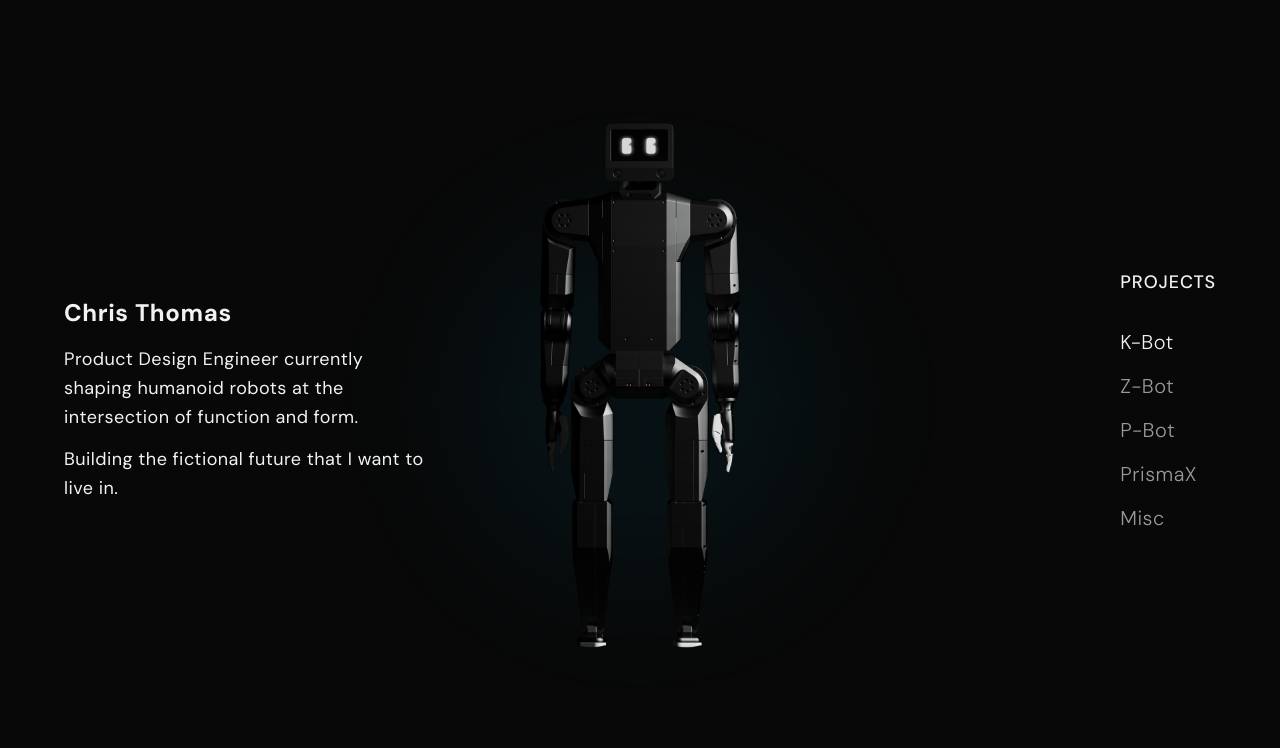
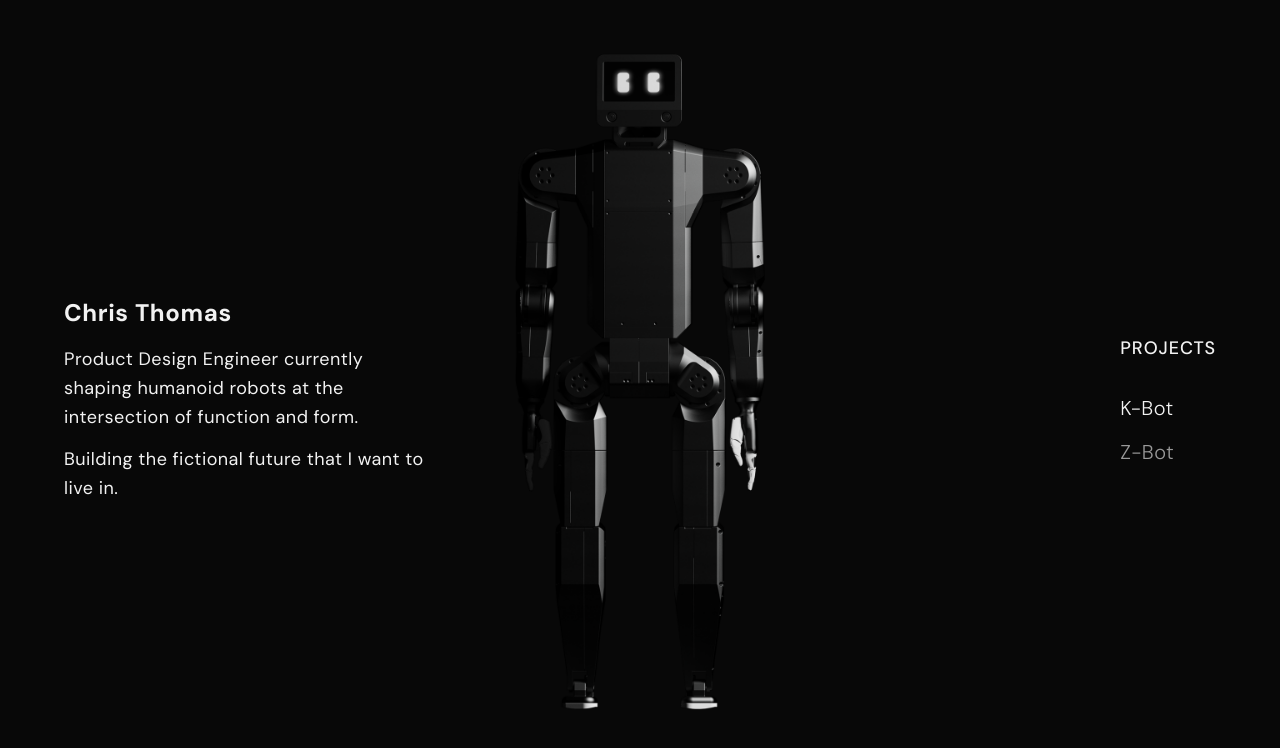
Before and after one commit to chrisangelothomas/2025Portfolio, a React (Vite) app: page / in a window 1280 px wide. Shown: the top 748 px of the page. Built offline with nearby package versions, Linux system fonts and the light colour scheme.

Commit message:
Fix scrolling and image size
Refactored scrolling to work correctly, reduced robot list to K-Bot and Z-Bot, increased robot image size to 200%, and removed background glow.

```diff
--- a/src/components/Navigation.tsx
+++ b/src/components/Navigation.tsx
@@ -3,7 +3,7 @@ interface NavigationProps {
   onRobotSelect: (index: number) => void;
 }
 
-const robots = ['K-Bot', 'Z-Bot', 'P-Bot', 'PrismaX', 'Misc'];
+const robots = ['K-Bot', 'Z-Bot'];
 
 export default function Navigation({ currentRobot, onRobotSelect }: NavigationProps) {
   const handleRobotClick = (index: number) => {
--- a/src/components/RobotShowcase.tsx
+++ b/src/components/RobotShowcase.tsx
@@ -3,8 +3,6 @@ import { useEffect, useState } from 'react';
 const robots = [
   { name: 'K-Bot', image: '/lovable-uploads/b1ef3f37-b46d-4a5b-8911-cfcbece79ac4.png', description: 'Advanced humanoid platform' },
   { name: 'Z-Bot', image: '/lovable-uploads/b1ef3f37-b46d-4a5b-8911-cfcbece79ac4.png', description: 'Compact tactical unit' },
-  { name: 'P-Bot', image: '/lovable-uploads/b1ef3f37-b46d-4a5b-8911-cfcbece79ac4.png', description: 'Precision assembly robot' },
-  { name: 'PrismaX', image: '/lovable-uploads/b1ef3f37-b46d-4a5b-8911-cfcbece79ac4.png', description: 'Luxury service android' },
 ];
 
 export default function RobotShowcase() {
@@ -15,8 +13,8 @@ export default function RobotShowcase() {
       const scrollY = window.scrollY;
       const windowHeight = window.innerHeight;
 
-      // Simple: each robot gets equal scroll sections
-      const sectionHeight = windowHeight * 4; // Each robot visible for 4 screen heights
+      // Each robot gets 3 screen heights of scroll
+      const sectionHeight = windowHeight * 3;
       const robotIndex = Math.floor(scrollY / sectionHeight);
       const clampedIndex = Math.min(Math.max(robotIndex, 0), robots.length - 1);
 
@@ -27,14 +25,30 @@ export default function RobotShowcase() {
     return () => window.removeEventListener('scroll', handleScroll);
   }, []);
 
+  // Calculate scroll progress within current robot section
+  const scrollY = window.scrollY;
+  const windowHeight = window.innerHeight;
+  const sectionHeight = windowHeight * 3;
+  const sectionProgress = (scrollY % sectionHeight) / sectionHeight;
+
+  // Robot moves up as you scroll (0 = bottom, 1 = top)
+  const translateY = sectionProgress * 100;
+
   return (
-    <div className="fixed inset-0 flex items-center justify-center pointer-events-none z-10">
+    <div className="fixed inset-0 flex items-end justify-center pointer-events-none z-10">
       <div className="relative w-screen h-screen flex items-center justify-center">
-        <img
-          src={robots[currentRobot].image}
-          alt={robots[currentRobot].name}
-          className="max-w-[50vw] max-h-[80vh] object-contain"
-        />
+        <div
+          className="transition-transform duration-100 ease-linear"
+          style={{
+            transform: `translateY(-${translateY}%)`,
+          }}
+        >
+          <img
+            src={robots[currentRobot].image}
+            alt={robots[currentRobot].name}
+            className="w-[100vw] h-[100vh] object-contain"
+          />
+        </div>
       </div>
     </div>
   );
--- a/src/pages/Index.tsx
+++ b/src/pages/Index.tsx
@@ -6,8 +6,8 @@ import ProfileSection from '../components/ProfileSection';
 const Index = () => {
   const [currentRobot, setCurrentRobot] = useState(0);
 
-  // Create scroll height for all robots (4 screen heights per robot)
-  const scrollHeight = `${400 * 4}vh`; // 4 robots
+  // Create scroll height for 2 robots (3 screen heights per robot)
+  const scrollHeight = `${300 * 2}vh`; // 2 robots
 
   return (
     <div className="bg-background min-h-screen font-geometric">
@@ -36,24 +36,7 @@ const Index = () => {
         <RobotShowcase />
 
         {/* Scroll Spacer */}
-        <div style={{ height: scrollHeight }} className="relative">
-          {/* Subtle grid pattern overlay */}
-          <div
-            className="absolute inset-0 opacity-5"
-            style={{
-              backgroundImage: `
-                linear-gradient(rgba(0, 255, 255, 0.1) 1px, transparent 1px),
-                linear-gradient(90deg, rgba(0, 255, 255, 0.1) 1px, transparent 1px)
-              `,
-              backgroundSize: '50px 50px'
-            }}
-          ></div>
-        </div>
-
-        {/* Subtle ambient lighting effect */}
-        <div className="fixed inset-0 pointer-events-none z-0">
-          <div className="absolute top-1/2 left-1/2 transform -translate-x-1/2 -translate-y-1/2 w-96 h-96 bg-accent/5 rounded-full blur-3xl"></div>
-        </div>
+        <div style={{ height: scrollHeight }} className="relative"></div>
       </div>
     </div>
   );
```
